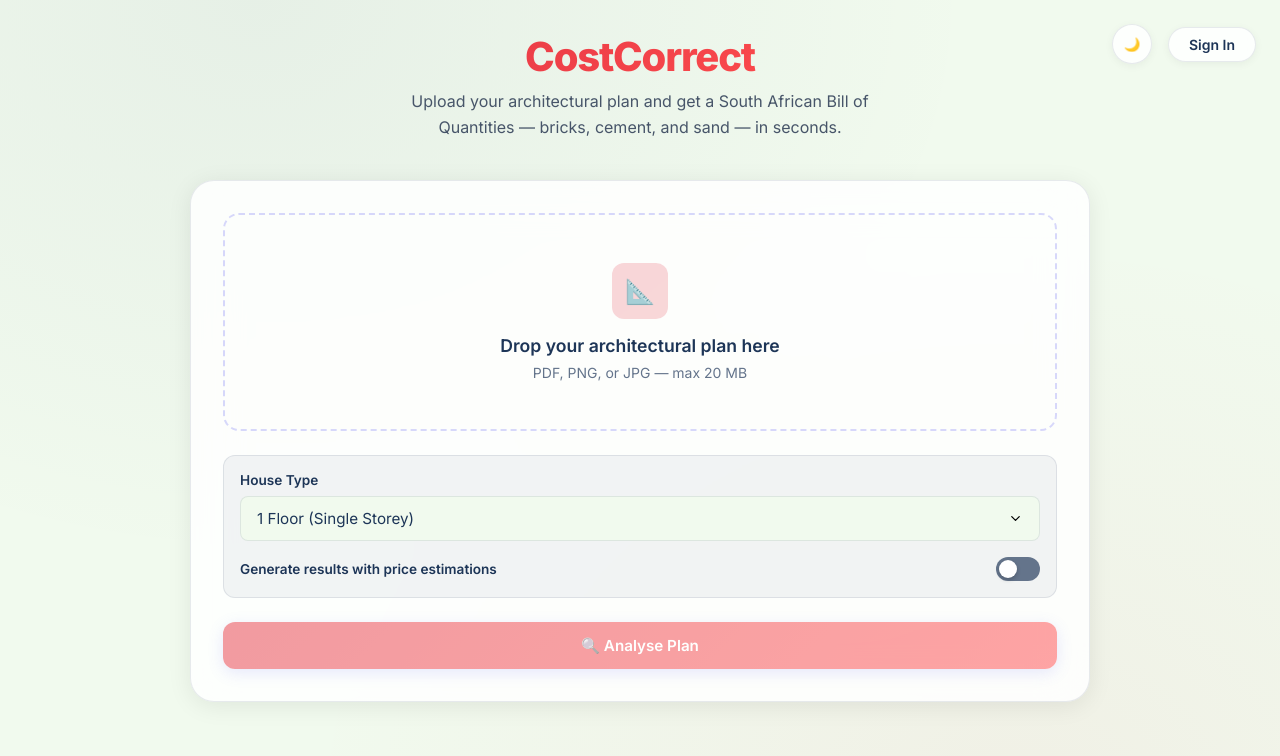
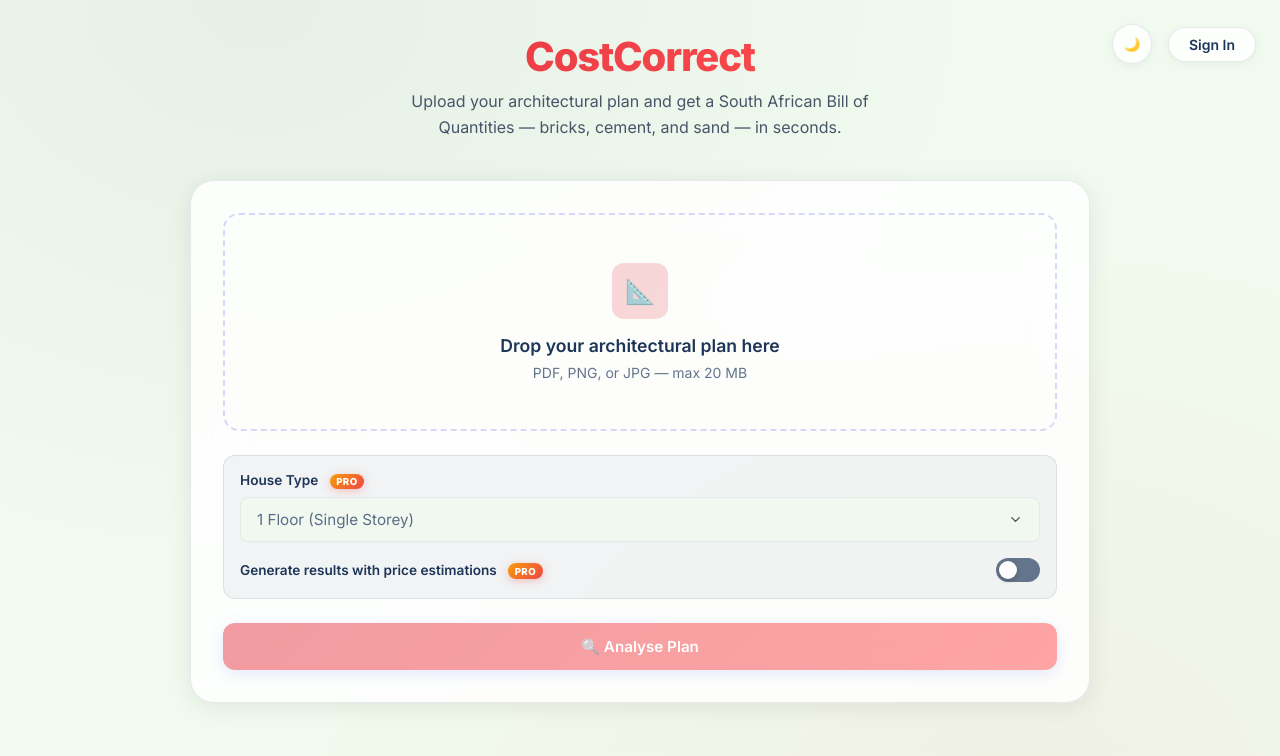
Before and after one commit to HabbzMSD/COSTCORRECT, a Next.js app in the folder frontend/: page / in a window 1280 px wide. Shown: the top 756 px of the page. Built offline with nearby package versions, Linux system fonts and the light colour scheme; no server answers.

Commit message:
feat: frontend paywall ui and gating

```diff
--- a/frontend/app/globals.css
+++ b/frontend/app/globals.css
@@ -294,6 +294,21 @@ body {
 
 [data-theme="dark"] .config-panel {
   background: rgba(255, 255, 255, 0.03);
+}
+
+.pro-badge {
+  display: inline-block;
+  background: linear-gradient(135deg, #f59e0b, #ef4444);
+  color: white;
+  font-size: 0.6rem;
+  font-weight: 800;
+  text-transform: uppercase;
+  padding: 0.15rem 0.4rem;
+  border-radius: 12px;
+  margin-left: 0.5rem;
+  letter-spacing: 0.05em;
+  box-shadow: 0 2px 8px rgba(239, 68, 68, 0.3);
+  vertical-align: middle;
 }
 
 .config-group {
--- a/frontend/app/page.tsx
+++ b/frontend/app/page.tsx
@@ -1,14 +1,15 @@
 "use client";
 
-import React, { useState, useCallback } from "react";
+import React, { useState, useCallback, useEffect } from "react";
 import { motion, AnimatePresence } from "framer-motion";
-import { SignedIn, SignedOut, SignInButton, UserButton } from "@clerk/nextjs";
+import { SignedIn, SignedOut, SignInButton, UserButton, useAuth } from "@clerk/nextjs";
 import UploadZone from "@/components/UploadZone";
 import BOQTable, { BOQData } from "@/components/BOQTable";
 
 type AppState = "idle" | "uploading" | "done" | "error";
 
 export default function HomePage() {
+    const { getToken, isSignedIn } = useAuth();
     const [state, setState] = useState<AppState>("idle");
     const [file, setFile] = useState<File | null>(null);
     const [floors, setFloors] = useState<number>(1);
@@ -16,13 +17,36 @@ export default function HomePage() {
     const [boq, setBOQ] = useState<BOQData | null>(null);
     const [error, setError] = useState<string>("");
     const [theme, setTheme] = useState<"light" | "dark">("light");
+    const [tier, setTier] = useState<string>("free");
 
-    React.useEffect(() => {
+    useEffect(() => {
         const stored = localStorage.getItem("theme");
         if (stored === "dark" || (!stored && window.matchMedia("(prefers-color-scheme: dark)").matches)) {
             setTheme("dark");
         }
     }, []);
+
+    useEffect(() => {
+        const fetchTier = async () => {
+            if (isSignedIn) {
+                try {
+                    const token = await getToken();
+                    const res = await fetch("/api/me", {
+                        headers: { Authorization: `Bearer ${token}` }
+                    });
+                    if (res.ok) {
+                        const data = await res.json();
+                        setTier(data.tier || "free");
+                    }
+                } catch (e) {
+                    console.error("Failed to fetch tier", e);
+                }
+            } else {
+                setTier("free");
+            }
+        };
+        fetchTier();
+    }, [isSignedIn, getToken]);
 
     const toggleTheme = useCallback(() => {
         setTheme((prev) => {
@@ -54,8 +78,17 @@ export default function HomePage() {
             formData.append("floors", floors.toString());
             formData.append("estimate_prices", estimatePrices.toString());
 
+            const headers: Record<string, string> = {};
+            if (isSignedIn) {
+                const token = await getToken();
+                if (token) {
+                    headers["Authorization"] = `Bearer ${token}`;
+                }
+            }
+
             const res = await fetch("/api/upload", {
                 method: "POST",
+                headers,
                 body: formData,
             });
 
@@ -72,7 +105,7 @@ export default function HomePage() {
             setError(message);
             setState("error");
         }
-    }, [file]);
+    }, [file, floors, estimatePrices, isSignedIn, getToken]);
 
     const handleReset = useCallback(() => {
         setFile(null);
@@ -141,6 +174,7 @@ export default function HomePage() {
                                     estimatePrices={estimatePrices}
                                     setEstimatePrices={setEstimatePrices}
                                     disabled={false}
+                                    tier={tier}
                                 />
 
                                 {error && (
@@ -188,7 +222,7 @@ export default function HomePage() {
                                 animate={{ opacity: 1 }}
                                 exit={{ opacity: 0 }}
                             >
-                                <BOQTable data={boq} onReset={handleReset} />
+                                <BOQTable data={boq} onReset={handleReset} tier={tier} />
                             </motion.div>
                         )}
                     </AnimatePresence>
--- a/frontend/components/BOQTable.tsx
+++ b/frontend/components/BOQTable.tsx
@@ -33,6 +33,7 @@ export interface BOQData {
 interface BOQTableProps {
     data: BOQData;
     onReset: () => void;
+    tier?: string;
 }
 
 function fmtNum(n: number): string {
@@ -56,7 +57,7 @@ function getIcon(item: string): string {
     return "📦";
 }
 
-export default function BOQTable({ data, onReset }: BOQTableProps) {
+export default function BOQTable({ data, onReset, tier = "free" }: BOQTableProps) {
     const componentRef = useRef<HTMLDivElement>(null);
     const handlePrint = useReactToPrint({
         contentRef: componentRef,
@@ -161,9 +162,20 @@ export default function BOQTable({ data, onReset }: BOQTableProps) {
                 <button className="btn-reset" onClick={onReset} id="reset-button">
                     ← Upload another plan
                 </button>
-                <button className="btn-success" onClick={() => handlePrint()} id="download-pdf-button">
-                    📄 Download PDF
-                </button>
+                {tier === "free" ? (
+                    <button
+                        className="btn-success"
+                        style={{ opacity: 0.6, cursor: "not-allowed" }}
+                        onClick={() => alert("PDF Export is a Pro feature! Please upgrade your account.")}
+                        id="download-pdf-button"
+                    >
+                        📄 Download PDF <span className="pro-badge">PRO</span>
+                    </button>
+                ) : (
+                    <button className="btn-success" onClick={() => handlePrint()} id="download-pdf-button">
+                        📄 Download PDF
+                    </button>
+                )}
             </div>
         </motion.div >
     );
--- a/frontend/components/UploadZone.tsx
+++ b/frontend/components/UploadZone.tsx
@@ -10,6 +10,7 @@ interface UploadZoneProps {
     estimatePrices: boolean;
     setEstimatePrices: (val: boolean) => void;
     disabled?: boolean;
+    tier: string;
 }
 
 const ACCEPTED = ".pdf,.png,.jpg,.jpeg";
@@ -26,7 +27,8 @@ export default function UploadZone({
     setFloors,
     estimatePrices,
     setEstimatePrices,
-    disabled
+    disabled,
+    tier
 }: UploadZoneProps) {
     const inputRef = useRef<HTMLInputElement>(null);
     const [dragOver, setDragOver] = useState(false);
@@ -109,12 +111,14 @@ export default function UploadZone({
                 className="config-panel"
             >
                 <div className="config-group">
-                    <label className="config-label">House Type</label>
+                    <label className="config-label">
+                        House Type {tier === "free" && <span className="pro-badge">PRO</span>}
+                    </label>
                     <select
                         className="config-select"
                         value={floors}
                         onChange={(e) => setFloors(Number(e.target.value))}
-                        disabled={disabled}
+                        disabled={disabled || tier === "free"}
                     >
                         <option value={1}>1 Floor (Single Storey)</option>
                         <option value={2}>2 Floors (Double Storey)</option>
@@ -126,14 +130,14 @@ export default function UploadZone({
                 <div className="config-group">
                     <div className="toggle-switch-wrapper">
                         <label className="config-label" style={{ marginBottom: 0 }}>
-                            Generate results with price estimations
+                            Generate results with price estimations {tier === "free" && <span className="pro-badge">PRO</span>}
                         </label>
                         <label className="toggle-switch">
                             <input
                                 type="checkbox"
                                 checked={estimatePrices}
                                 onChange={(e) => setEstimatePrices(e.target.checked)}
-                                disabled={disabled}
+                                disabled={disabled || tier === "free"}
                             />
                             <span className="slider"></span>
                         </label>
```
